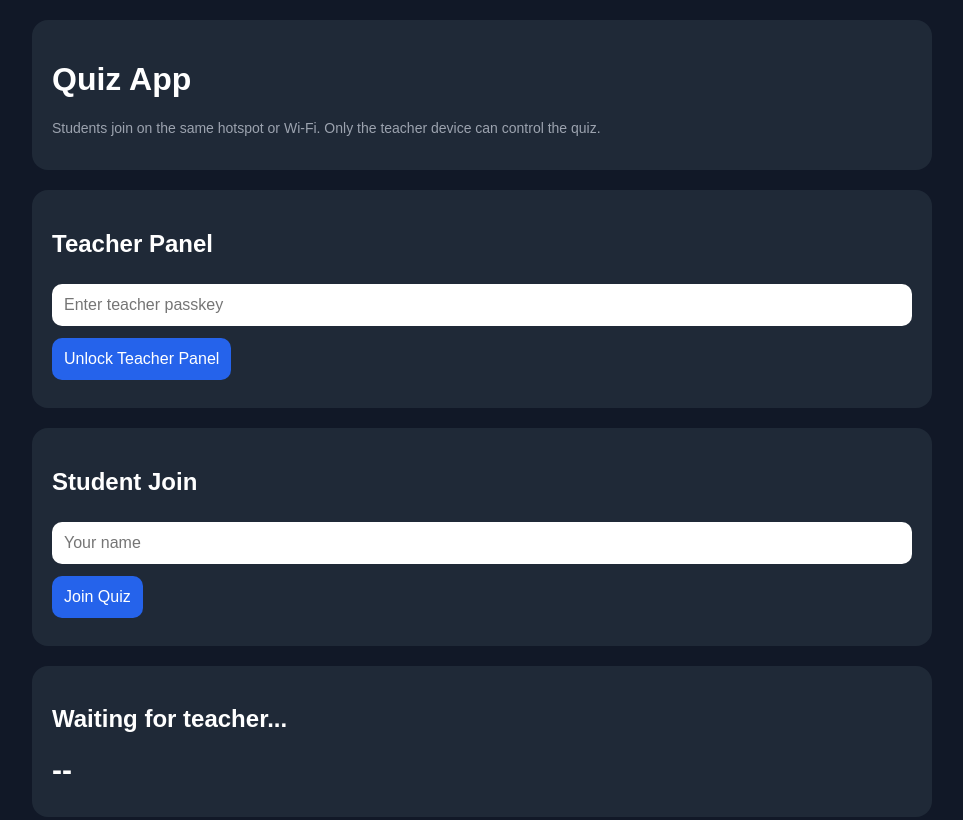
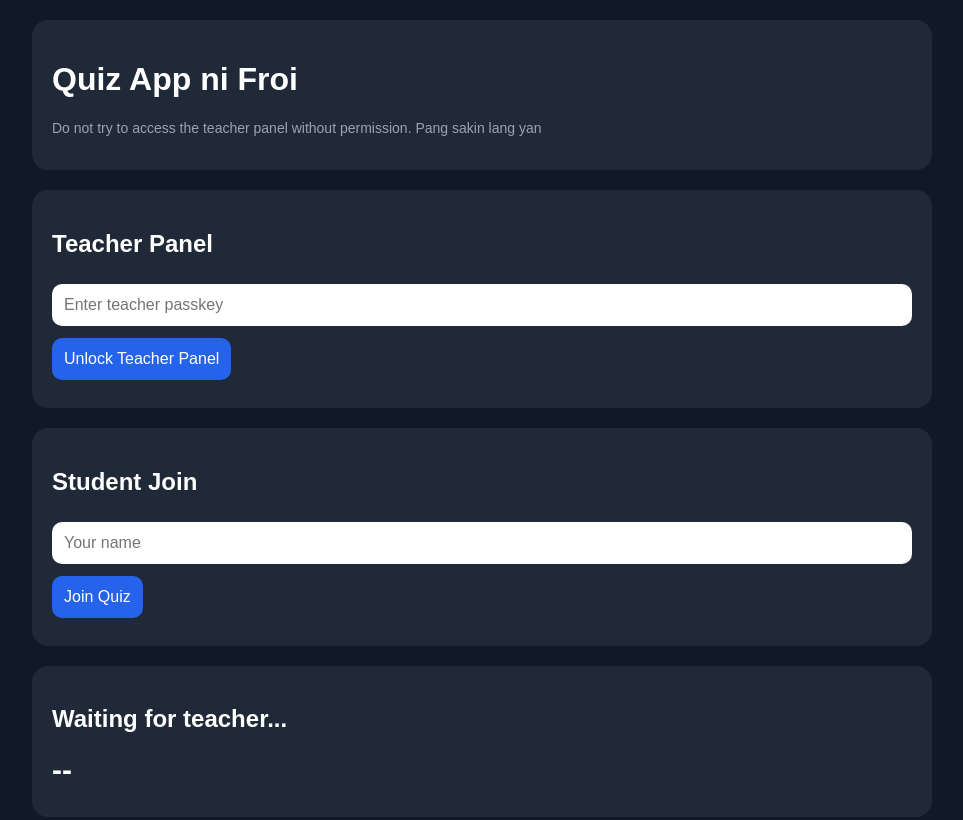
Before and after one commit to justinefroi200120-svg/Quiz, a website: page public/index.html in a window 1280 px wide. Shown: the top 820 px of the page, without its empty margins (158-1121 px from the left). Drawn offline with nearby package versions, Linux system fonts and the light colour scheme; no server answers.

Commit message:
Add files via upload

```diff
--- a/public/index.html
+++ b/public/index.html
@@ -3,15 +3,15 @@
 <head>
   <meta charset="UTF-8" />
   <meta name="viewport" content="width=device-width, initial-scale=1.0" />
-  <title>Quiz App</title>
+  <title>Quiz App ni Froi</title>
   <link rel="stylesheet" href="styles.css" />
   <script src="/socket.io/socket.io.js"></script>
 </head>
 <body>
   <div class="container">
     <div class="card">
-      <h1>Quiz App</h1>
-      <p class="muted">Students join on the same hotspot or Wi-Fi. Only the teacher device can control the quiz.</p>
+      <h1>Quiz App ni Froi</h1>
+      <p class="muted">Do not try to access the teacher panel without permission. Pang sakin lang yan</p>
     </div>
 
     <div class="card" id="teacherCard">
```
